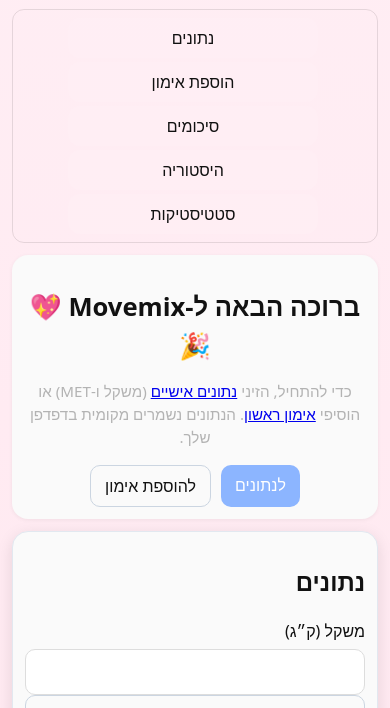
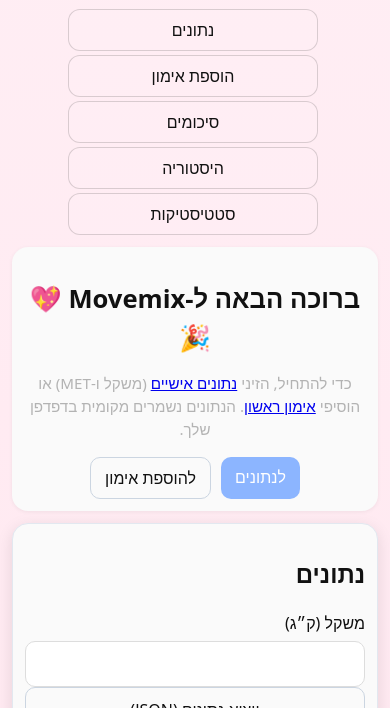
Before and after one commit to hilayankonsky/MoveMix, a plain HTML site: page index.html in a window 390 px wide. Shown: the part 136-844 px from the top of the page. Drawn offline with nearby package versions, Linux system fonts and the light colour scheme.

Commit message:
Update styles.css

```diff
--- a/styles.css
+++ b/styles.css
@@ -572,10 +572,6 @@ header {
     justify-content: center;
     gap: 4px;                  /* רווח נעים בין הקישורים */
     margin-top: 0px !important;
-    border: 1px solid rgba(0, 0, 0, 0.1);
-    border-radius: 12px;
-    padding: 8px 10px;
-    flex-wrap: wrap;
   }
 
   nav a {
@@ -587,10 +583,13 @@ header {
   border-radius: 12px;
   background-color: rgba(255,255,255,0.08); /* רקע עדין */
   text-decoration: none;
+  border: 1px solid rgba(0, 0, 0, 0.15);    /* 👈 מסגרת עדינה במצב בהיר */
+  color: var(--fg);
 }
 
   /* במצב כהה – שהכפתורים עדיין יהיו נעימים */
   .dark nav a {
+    border-color: rgba(255, 255, 255, 0.25);  /* 👈 מסגרת בהירה במצב כהה */
     background-color: rgba(255,255,255,0.12);
   }
 }
```
Lines whose indentation alone changed are shown as unchanged.
